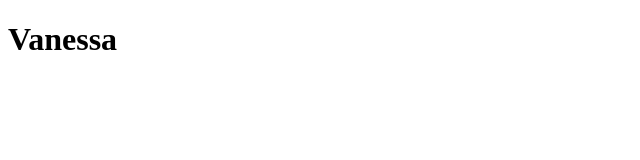
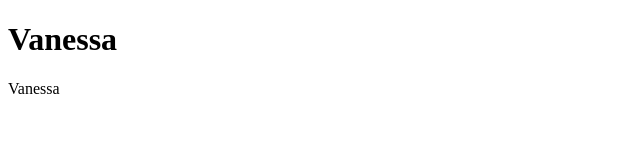
Before and after one commit to VanessaDias98/portfolio, a plain HTML site: page index.html in a window 1280 px wide. Shown: the full height of the page, 0-640 px from the left. Drawn offline with Linux system fonts and the light colour scheme.

Commit message:
adicionando um paragrafo

```diff
--- a/index.html
+++ b/index.html
@@ -8,5 +8,6 @@
 </head>
 <body>
     <h1>Vanessa</h1>
+    <p>Vanessa</p>
 </body>
 </html>
```
